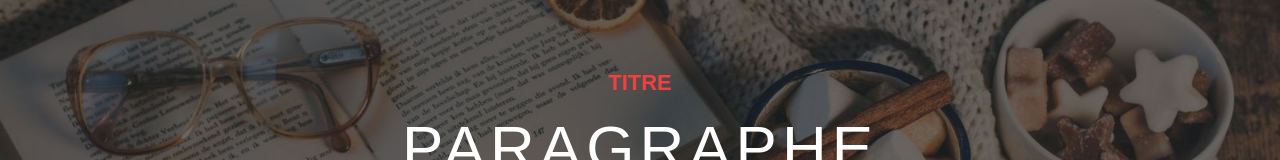
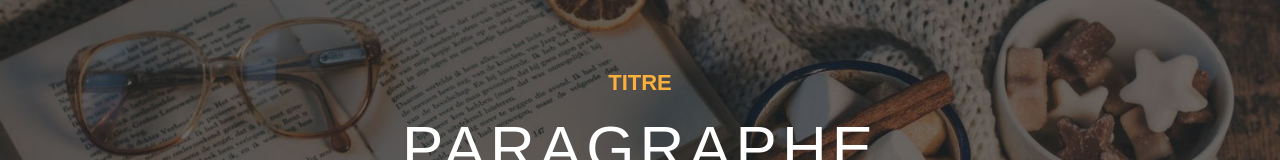
Before and after one commit to y45ser/LTP, a plain HTML site: page index.html in a window 1280 px wide. Shown: the part 252-412 px from the top of the page. Drawn offline with Linux system fonts and the light colour scheme.

Commit message:
Update mystyle.css

```diff
--- a/assets/css/mystyle.css
+++ b/assets/css/mystyle.css
@@ -361,7 +361,7 @@ header .navbar {
 }
 
 .banner .text-content h4 {
-	color: #f33f3f;
+	color: #fbb03b;
 	font-size: 22px;
 	text-transform: uppercase;
 	font-weight: 700;
```
